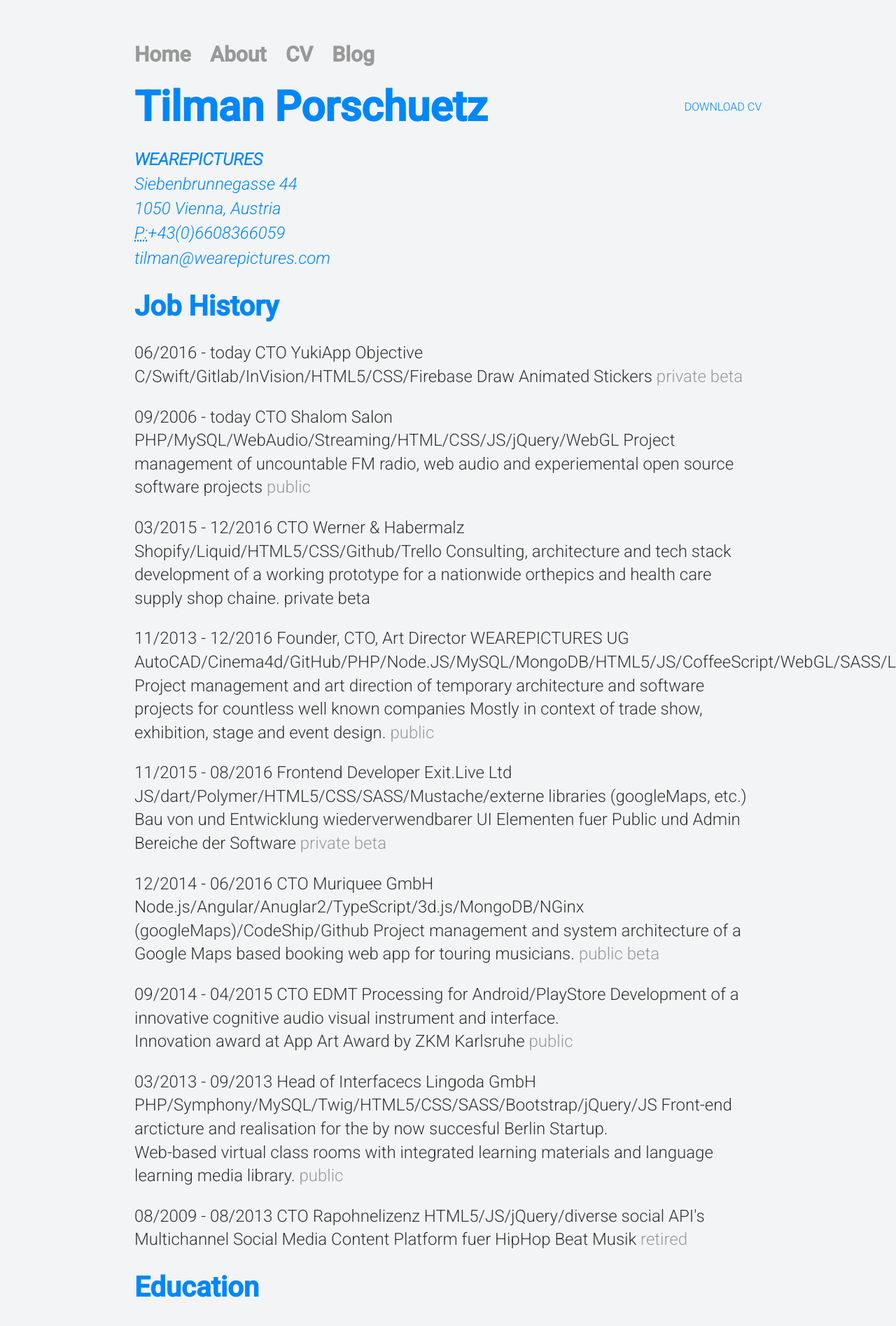
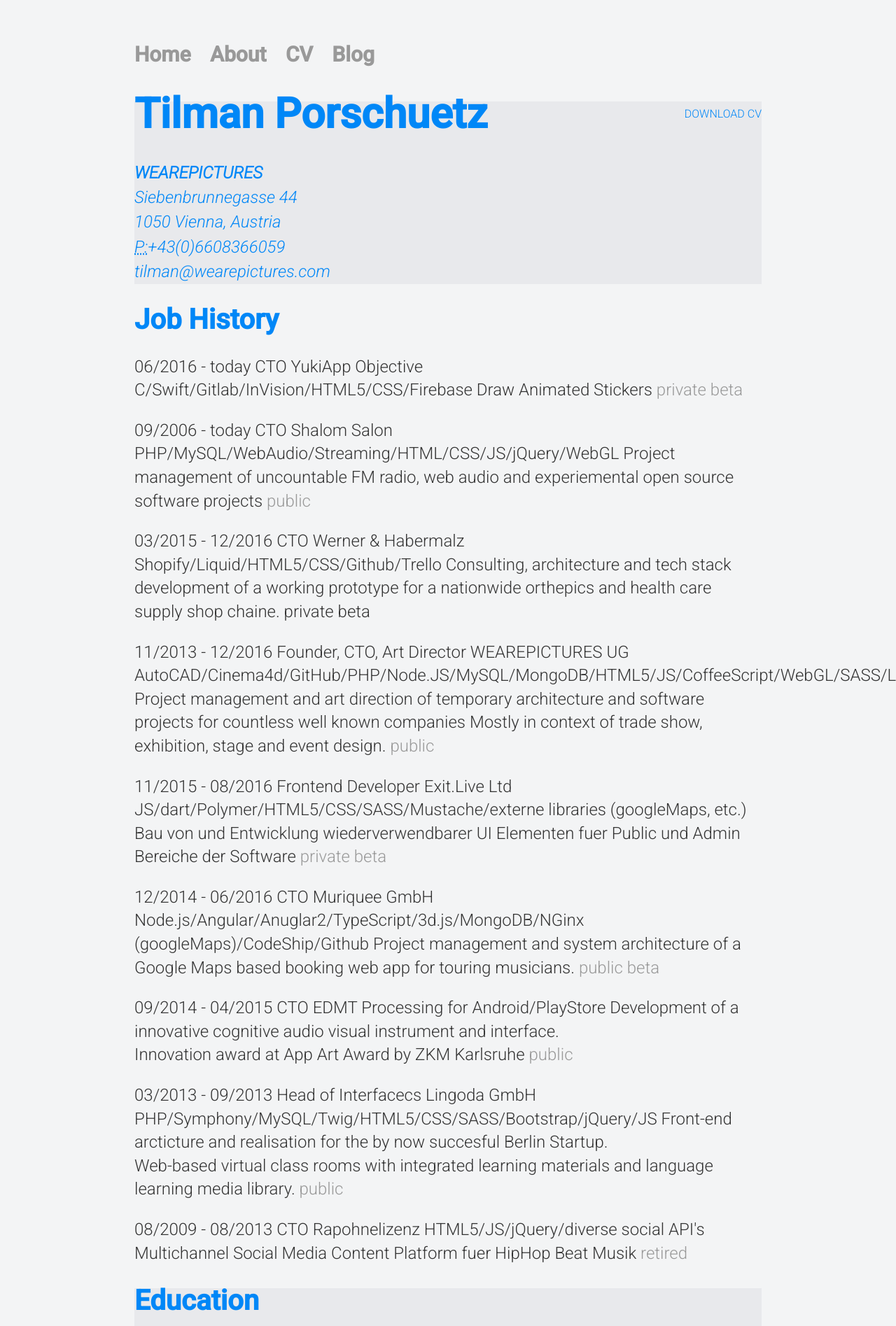
Before and after one commit to mandymozart/mandymozart, a Jekyll site: the page built from cv/index.html, in a window 1280 px wide. Shown: the top 1895 px of the page at 70% size. Built offline with Jekyll 4.4.1, drawn with Linux system fonts in a browser that asks for light colours.

Commit message:
sections

```diff
--- a/_layouts/default.html
+++ b/_layouts/default.html
@@ -18,11 +18,11 @@
 <li><a href="{{ site.baseurl }}/blog">Blog</a></li>
 </ul>
     </nav>
-<div class="container">
+<main>
 
   {{ content }}
 
-</div>
+</main>
 
   <footer>
    <ul>
--- a/css/main.css
+++ b/css/main.css
@@ -27,6 +27,10 @@ nav ul, footer ul { color: #0087F7;
     line-height: 2.2rem; padding: 0px; list-style: none; font-weight: bold; }
 nav ul li, footer ul li { display: inline; margin-right: 20px; }
 
+main section:nth-child(even) {
+    background: #E8E9EC;
+}
+
 footer { border-top: 1px solid #d5d5d5; font-size: .8em; }
 
 /* Blog */
--- a/cv/index.html
+++ b/cv/index.html
@@ -5,6 +5,8 @@ title: CV of Tilman Porschuetz
 
 	<div class="cv">
 		<a href="#" class="download" title="Download CV as PDF">Download CV</a>
+
+					<section>
 						<h1>Tilman Porschuetz</h1>
 						<address>
 						<strong>WEAREPICTURES</strong><br>
@@ -14,6 +16,9 @@ title: CV of Tilman Porschuetz
 						<span class="obfuscate">tilman@wearepictures.com</span>
 						</address>
 
+					</section>
+
+					<section>
 						<h2>Job History</h2>
 
 						<p>
@@ -101,6 +106,9 @@ title: CV of Tilman Porschuetz
 						<span class="description">Multichannel Social Media Content Platform fuer HipHop Beat Musik</span>
 						<span class="status retired"><a href="http://www.shalomsalon.de">retired</a></span>
 						</p>
+					</section>
+
+					<section>
 
 						<h2>Education</h2>
 
@@ -113,7 +121,9 @@ title: CV of Tilman Porschuetz
 							Visual rhetoric and strategies
 						</span>
 						</p>
+					</section>
 
+					<section>
 						<h2>Awards</h2>
 
 						<p>
@@ -132,6 +142,9 @@ title: CV of Tilman Porschuetz
 						<span class="date">2004</span>
 						<span class="title">Schülerlotsen Preis der BDMi</span>
 						</p>
+					</section>
+
+					<section>
 
 						<h2>Skills</h2>
 
@@ -145,5 +158,6 @@ title: CV of Tilman Porschuetz
 						Französisch <span class="level">basic knowledge</span>
 						Koreanisch <span class="level">basic knowledge</span>
 						</p>
+					</section>
 
 	</div>
```
Lines whose indentation alone changed are shown as unchanged.
